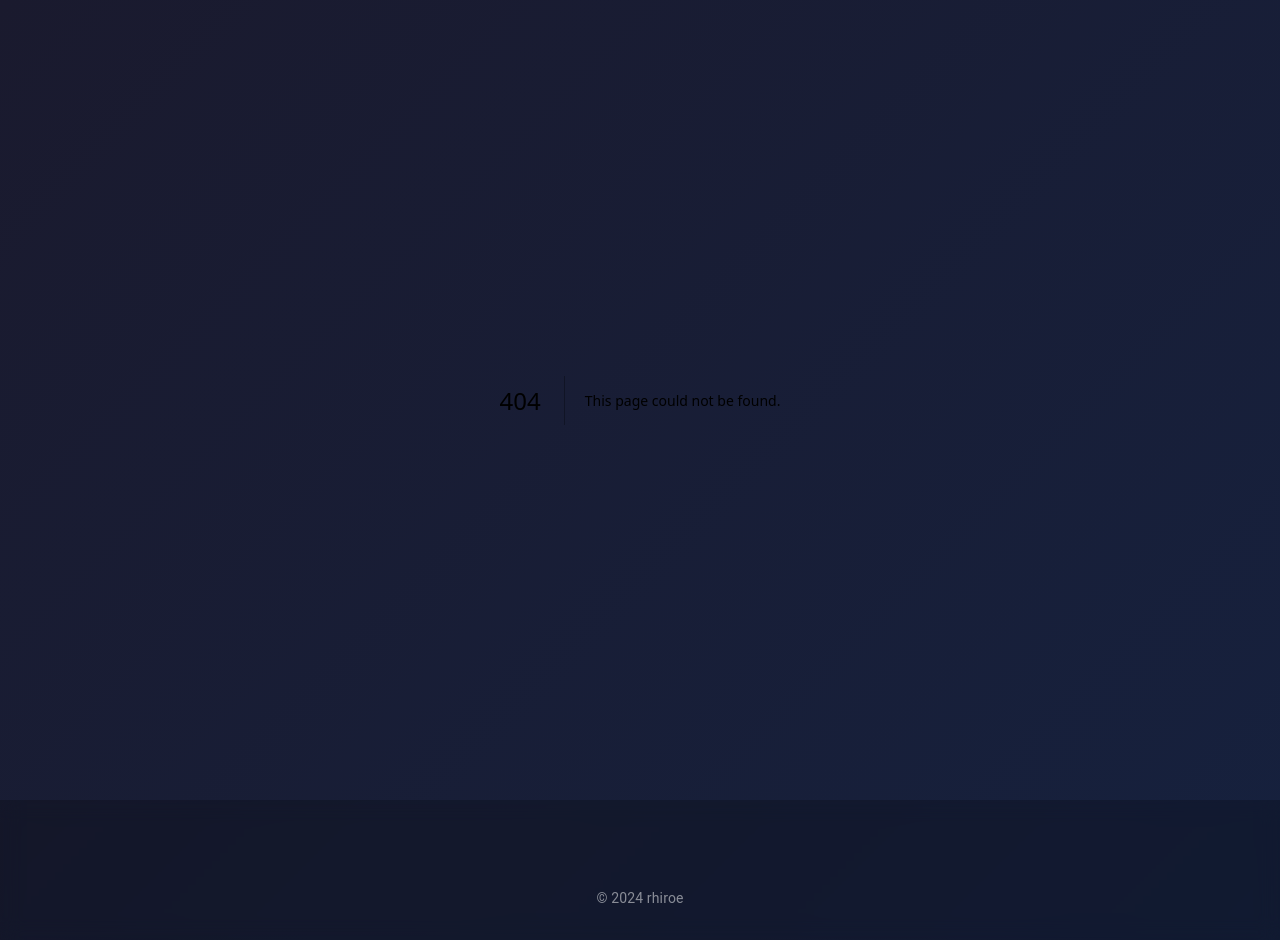
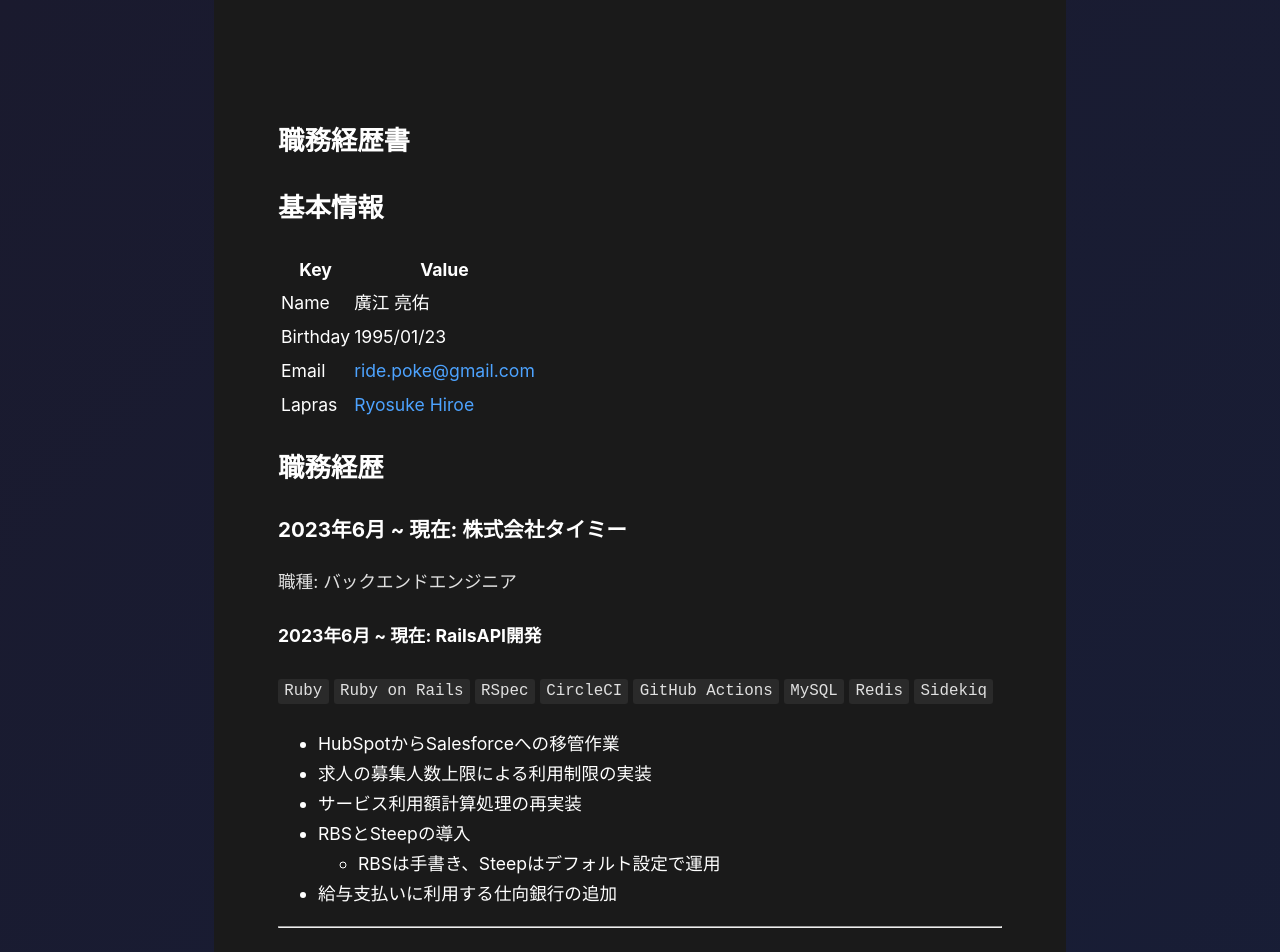
Before and after one commit to rhiroe/rhiroe.github.io, a Next.js app: page /profile in a window 1280 px wide. Before the commit this address had no page. Shown: the top 952 px of the page. Built offline with nearby package versions, Linux system fonts and the light colour scheme; some icons are missing.

Commit message:
feat: add profile page and integrate resume content

```diff
--- /dev/null
+++ b/public/resume.md
@@ -0,0 +1,174 @@
+# 職務経歴書
+
+## 基本情報
+|Key|Value|
+|---|---|
+|Name|廣江 亮佑|
+|Birthday|1995/01/23|
+|Email|ride.poke@gmail.com|
+|Lapras|[Ryosuke Hiroe](https://lapras.com/public/8JZAO37)|
+
+<!--
+|GitHub|[@rhiroe](https://github.com/rhiroe)|
+|Twitter|[@buta_botti](https://twitter.com/buta_botti)|
+|Qiita|[@rhiroe](https://qiita.com/rhiroe)|
+|Blog|[Gitpress](https://gitpress.io/@rhiroe/)|
+|Community|[Okayama.rb](https://okaruby.connpass.com/)|
+-->
+
+<!--
+## スキルセット
+
+|言語|レベル|
+|---|---|
+|HTML|実務|
+|CSS|実務|
+|Ruby|実務|
+|JavaScript|実務|
+|TypeScript|趣味|
+|Go|趣味|
+|C#|趣味|
+
+|フレームワーク|レベル|
+|---|---|
+|Ruby on Rails|実務|
+|Hanami|趣味|
+|React|趣味|
+|React Native|趣味|
+|Unity|趣味|
+
+|その他|レベル|
+|---|---|
+|Git|実務|
+|RSpec|実務|
+|Slim|実務|
+|CircleCI|実務|
+|GitHubActions|実務|
+|Docker|実務|
+|PostgreSQL|実務|
+|MySQL|実務|
+|GraphQL|趣味|
+-->
+
+## 職務経歴
+
+### 2023年6月 ~ 現在: 株式会社タイミー
+
+職種: バックエンドエンジニア
+
+#### 2023年6月 ~ 現在: RailsAPI開発
+
+`Ruby` `Ruby on Rails` `RSpec` `CircleCI` `GitHub Actions` `MySQL` `Redis` `Sidekiq`
+
+- HubSpotからSalesforceへの移管作業
+- 求人の募集人数上限による利用制限の実装
+- サービス利用額計算処理の再実装
+- RBSとSteepの導入
+  - RBSは手書き、Steepはデフォルト設定で運用
+- 給与支払いに利用する仕向銀行の追加
+
+---
+
+### 2018年5月 ~ 2023年5月: 株式会社リゾーム
+
+職種: Webアプリケーションエンジニア
+
+#### 2018年10月 ~ 2023年5月: ショッピングセンター向けグループウェア開発
+
+`Ruby` `Ruby on Rails` `RSpec` `CircleCI` `Slim` `AWS EC2` `AWS S3` `PostgreSQL`
+
+- 新規機能開発
+- バグ対応
+- コードレビュー
+- レスポンシブ対応
+  - 既存画面のレスポンシブ対応
+  - Bootstrap使用
+- E2EテストのSystemSpec化
+  - TurnipのE2EテストからSystemSpecに移行
+- 継続的な機能改善と保守運営
+- Ruby2.4 -> Ruby2.5 へのアップデート
+- Ruby2.5 -> Ruby2.6 へのアップデート
+- Ruby2.6 -> Ruby2.7 へのアップデート
+- Rails4 -> Rails5 へのアップデート
+- Rails5 -> Rails6 へのアップデート
+
+---
+
+#### 2018年8月 ~ 2018年12月: 社内掃除当番通知システムの開発
+
+`Ruby` `Ruby on Rails` `RSpec` `Slim` `Heroku` `PostgreSQL`
+
+- Botの作成、社内コミュニケーションツールと連動
+  - 画面操作に加え、社内コミュニケーションツールを用いての対話式の操作も可能
+- １ヶ月内の予定表を作成する処理の実装
+  - これまでの当番の数を考慮し、無理なく公平に順番が回ってる(意外と難しい)
+
+---
+
+### 2020年10月 ~ 2020年12月: 株式会社サイトビジット
+
+職種: ソフトウェアエンジニア
+
+#### 2020年10月 ~ 2020年12月: Webアプリケーション開発
+
+`Ruby` `Ruby on Rails` `RSpec` `Heroku` `PostgreSQL`
+
+- 既存アプリケーションのリファクタリング業務
+  - テスト追加
+  - リファクタリング
+
+---
+
+### 2020年7月 ~ 2020年12月: 株式会社インフラトップ
+
+職種: プログラミングメンター
+
+#### 2020年7月 ~ 2020年12月: メンター業務
+
+`Ruby` `Ruby on Rails` `RSpec` `AWS`
+
+- ポートフォリオ作成段階の生徒のメンター
+
+---
+
+### 2020年9月 ~ 2020年10月: 株式会社ミーニュー
+
+職種: ソフトウェアエンジニア
+
+#### 2020年9月 ~ 2020年10月: 献立管理アプリケーション開発
+
+`TypeScript` `React Native` `React` `GraphQL` `Node.js`
+
+- 画面デザイン修正
+- Webviewを使用している箇所の完全Native化
+  - Laravel製のWebviewから GraphQL + React Native の完全ネイティブ画面への移行
+- iOS/Android と Web のクロスプラットフォーム対応
+  - React Native と React のコア機能の処理をモジュール化し、Web、Native双方へ使いまわせる形へ修正
+
+---
+
+### 2021年5月 ~ 2021年10月: 株式会社BeerAndTech
+
+職種: ソフトウェアエンジニア
+
+#### 2021年5月 ~ 2021年10月: HitoHana開発
+
+`Rails` `React`
+
+- Railsアプリケーションの改修
+
+<!--
+### 課外活動
+#### 参加コミュニティー
+- [Okayama.rb](https://okaruby.connpass.com/)
+#### 登壇歴
+- 2019/11/30 [合同勉強会 in 大都会岡山 -2019 Winter-](https://gbdaitokai.connpass.com/event/145272/)
+  未経験入社からの1年半
+- 2020/2/29 [第22回 岡山Ruby, Ruby on Rails勉強会](https://okaruby.connpass.com/event/161062/)
+  パズルで学ぶRuby
+- 2023/12/27 [すごい広島 IT初心者の会 \[81\] 忘年会](https://pycon-hiroshima.connpass.com/event/304186/)
+  スクラム開発におけるベロシティの扱い
+#### 受賞歴
+- 2019/11/30 合同勉強会 in 大都会岡山 -2019 Winter-
+  ベストスピーカー賞
+-->
--- a/src/pages/index.tsx
+++ b/src/pages/index.tsx
@@ -173,7 +173,7 @@ const Home: NextPage = () => {
               index={0}
             />
             <Card
-              href="https://gist.github.com/rhiroe/62a5f0dbd9c44bbf539f6effc4ef5514"
+              href="/profile"
               title="Profile"
               description="職務経歴とか"
               index={1}
--- /dev/null
+++ b/src/pages/profile/index.tsx
@@ -0,0 +1,56 @@
+import { NextPage, InferGetStaticPropsType } from "next";
+import Head from "next/head";
+import styles from "~/styles/Blog.module.css";
+import markdownToHtml from "~/lib/markdownToHtml";
+import fs from 'fs';
+import path from 'path';
+
+type Props = InferGetStaticPropsType<typeof getStaticProps>;
+
+export const getStaticProps = async () => {
+    const resumePath = path.join(process.cwd(), 'public', 'resume.md');
+    const content = fs.readFileSync(resumePath, 'utf8');
+    const htmlContent = await markdownToHtml(content);
+
+    return {
+        props: {
+            content: htmlContent,
+        },
+    };
+};
+
+const ProfilePage: NextPage<Props> = ({ content }) => {
+    return (
+        <div className={styles.container}>
+            <Head>
+                <title>プロフィール - rhiroe.github.io</title>
+                <meta name="description" content="廣江 亮佑のプロフィール" />
+                <link rel="icon" href="/favicon.ico" />
+
+                {/* OGP Tags */}
+                <meta property="og:title" content="プロフィール - rhiroe.github.io" />
+                <meta property="og:description" content="廣江 亮佑のプロフィール" />
+                <meta property="og:url" content="https://rhiroe.github.io/profile" />
+                <meta property="og:type" content="profile" />
+                <meta property="og:site_name" content="rhiroe.github.io" />
+                {/* Twitter Card */}
+                <meta name="twitter:card" content="summary" />
+                <meta name="twitter:site" content="@rhiroe" />
+            </Head>
+
+            <main className={styles.main}>
+                <div className={styles.container}>
+                    <article>
+                        <div className={styles.grid}>
+                            <div>
+                                <div dangerouslySetInnerHTML={{ __html: content }} />
+                            </div>
+                        </div>
+                    </article>
+                </div>
+            </main>
+        </div>
+    );
+};
+
+export default ProfilePage;
```
